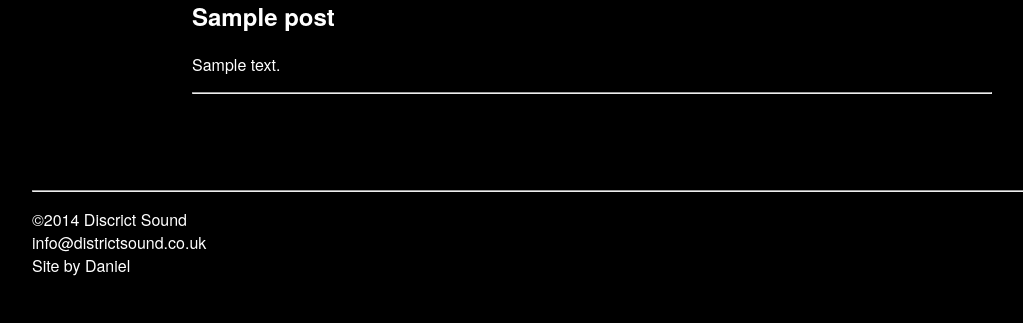
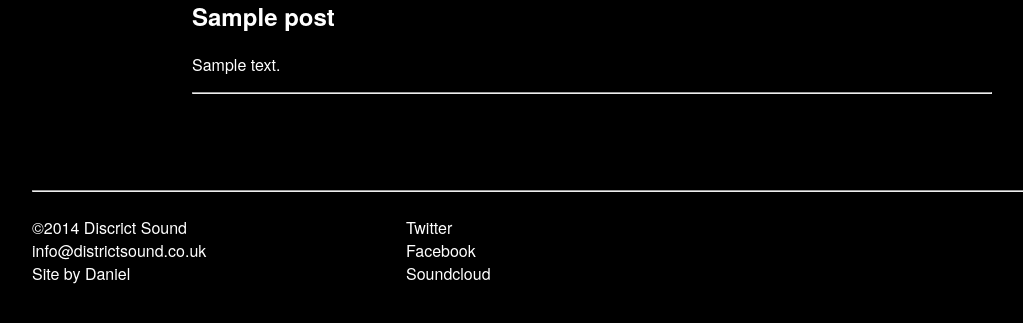
Before and after one commit to danielhutch/districtsound.co.uk, a WordPress theme: template wordpress/wp-themes/districtsound/home.php in a window 1280 px wide. Shown: the part 209-532 px from the top of the page, without its empty margins (48-1071 px from the left). Run offline with PHP 8.4 and a stand-in for WordPress, Linux system fonts and the light colour scheme; the site name, menu and one post (Sample post) are stand-ins, and other content is empty; some libraries are stand-ins or nearby versions.

Commit message:
Footer styles

```diff
--- a/wordpress/wp-themes/districtsound/footer.php
+++ b/wordpress/wp-themes/districtsound/footer.php
@@ -2,9 +2,16 @@
 	<?php wp_footer() ;?>
 	<div id="footer">
 		<hr>
-		<p>&copy;2014 Discrict Sound <br>
-		<a href="mailto:info@districtsound.co.uk">info@districtsound.co.uk</a><br>
-		Site by <a href="http://www.danielhutchinson.co.uk">Daniel</a></p>
+		<div class="footerlinks">
+			<p>&copy;2014 Discrict Sound <br>
+			<a href="mailto:info@districtsound.co.uk">info@districtsound.co.uk</a><br>
+			<a href="http://www.danielhutchinson.co.uk">Site by Daniel</a></p>
+		</div>
+		<div class="footerlinks">
+			<a href="https://twitter.com/districtsounduk">Twitter</a><br>
+			<a href="https://www.facebook.com/districtsounduk">Facebook</a><br>
+			<a href="https://soundcloud.com/districtsounduk">Soundcloud</a><br>
+		</div>
 	</div>
 	</body>
 	</html>
--- a/wordpress/wp-themes/districtsound/style.css
+++ b/wordpress/wp-themes/districtsound/style.css
@@ -456,3 +456,18 @@
 margin-bottom: 4em;
 padding-top: 5em;
 }
+
+.footerlinks{
+display: inline-block;
+width: 33%;
+}
+@media only screen and (max-width: 420px){
+ .footerlinks{
+  width: 100%;
+  }
+}
+@media only screen and (min-width: 420px) and (max-width: 800px){
+ .footerlinks{
+  width: 49%;
+  }
+}
```
Lines whose indentation alone changed are shown as unchanged.
